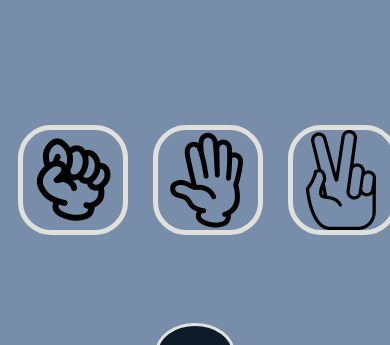
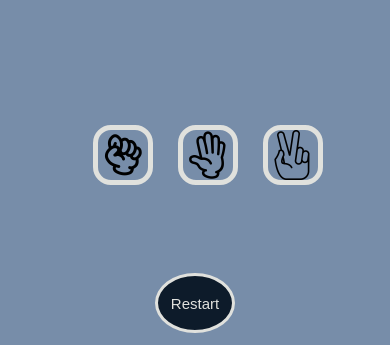
Before and after one commit to callmerohit/Stone-Paper-Scissor, a plain HTML site: page index.html in a window 390 px wide. Shown: the part 60-405 px from the top of the page. Drawn offline with Linux system fonts and the light colour scheme.

Commit message:
Update sps.css

```diff
--- a/sps.css
+++ b/sps.css
@@ -104,13 +104,13 @@ img{
 #restart:active{
     transform: translateY(5px);
 }
-@media(max-width:750px){
+@media(max-width:500px){
     h1{
     font-size: 30px;
     margin-bottom: 5rem;
     }
     img{
-    height: 100px;
+    height: 50px;
     margin-bottom: 4rem;
     }
     .score{
```
